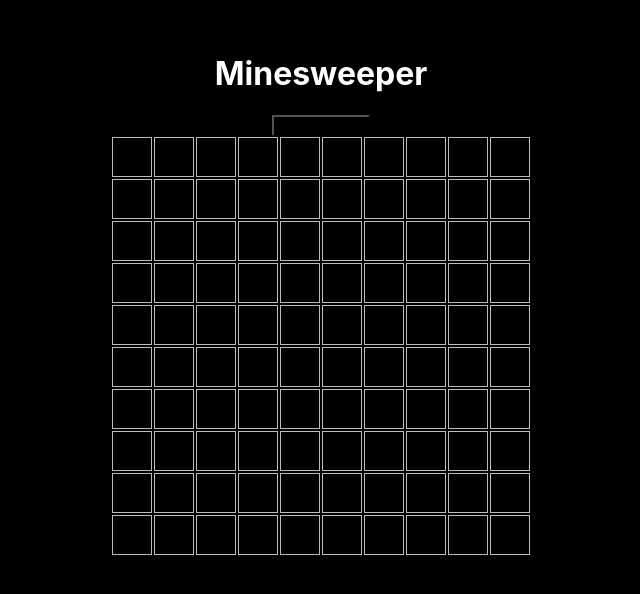
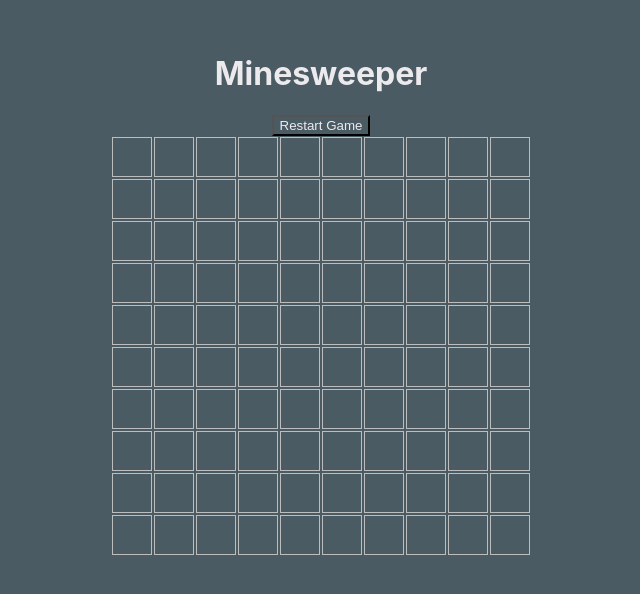
Before and after one commit to aoroudjev/reactsweeper, a React (Create React App) app: page / in a window 1280 px wide. Shown: the part 106-700 px from the top of the page, without its empty margins (319-959 px from the left). Built offline with nearby package versions, Linux system fonts and the light colour scheme.

Commit message:
Add color and resolve wrap conflict.

```diff
--- a/src/App.css
+++ b/src/App.css
@@ -1,7 +1,9 @@
-*{
-  background: black;
+* {
+    background: #4A5B63;
+    color: #ECEAED;
 }
-.App{
+
+.App {
     display: flex;
     flex-direction: column;
     justify-content: center;
@@ -9,4 +11,10 @@
     text-align: center;
     min-height: 100vh;
     color: white;
+    white-space: nowrap;
 }
+
+.option-button {
+    border-color: white;
+    border-radius: 5px;
+}
```
Lines whose indentation alone changed are shown as unchanged.
